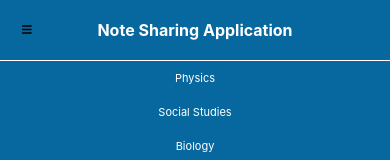
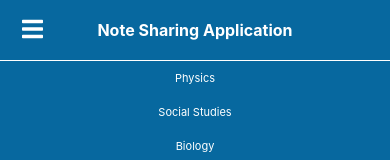
Before and after one commit to hyungmogu/note-sharing-app, a React (Create React App) app in the folder web/: page / in a window 390 px wide. Both pictures are taken after a click on the button 26 px from the left and 30 px from the top of the page. Shown: the top 160 px of the page. Built offline with nearby package versions, Linux system fonts and the light colour scheme.

Commit message:
refactor: change name 'button--type-check' to 'button--check'

```diff
--- a/web/src/App.scss
+++ b/web/src/App.scss
@@ -93,7 +93,7 @@ input {
 
   }
 
-  &.button--type-menu {
+  &.button--menu {
     font-size: 24px;
     font-weight: bold;
     color: $color-white;
@@ -107,7 +107,7 @@ input {
     }
   }
 
-  &.button--type-check,
+  &.button--check,
   &.button--type-cancel {
     color: $color-white;
     padding: 10px;
--- a/web/src/components/PrimaryHeader.js
+++ b/web/src/components/PrimaryHeader.js
@@ -49,7 +49,7 @@ class PrimaryHeader extends Component {
                         <li>
                             <form className="form--type-header">
                                 <input type="text" placeholder="Name"/>
-                                <button className="button button--type-check" type="submit">
+                                <button className="button button--check" type="submit">
                                     <FontAwesomeIcon icon={faCheck}/>
                                 </button>
                                 <button className="button button--type-cancel">
--- a/web/src/components/PrimaryHeaderMobile.js
+++ b/web/src/components/PrimaryHeaderMobile.js
@@ -45,7 +45,7 @@ class PrimaryHeaderMobile extends Component {
                     <li>
                         <form className="form--type-header">
                             <input type="text" placeholder="Name"/>
-                            <button className="button button--type-check" type="submit">
+                            <button className="button button--check" type="submit">
                                 <FontAwesomeIcon icon={faCheck}/>
                             </button>
                             <button className="button button--type-cancel">
```
